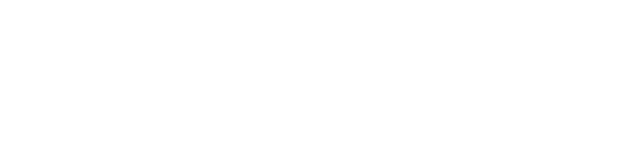
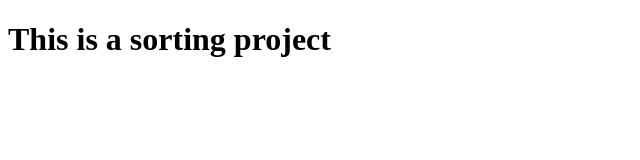
Before and after one commit to PetrosMelachroinidis/sortingProject, a plain HTML site: page index.html in a window 1280 px wide. Shown: the whole page, without its empty margins (0-640 px from the left). Drawn offline with Linux system fonts and the light colour scheme.

Commit message:
Added title in html file

```diff
--- a/index.html
+++ b/index.html
@@ -7,6 +7,6 @@
     <title>Document</title>
 </head>
 <body>
-
+    <h1>This is a sorting project</h1>
 </body>
 </html>
```
